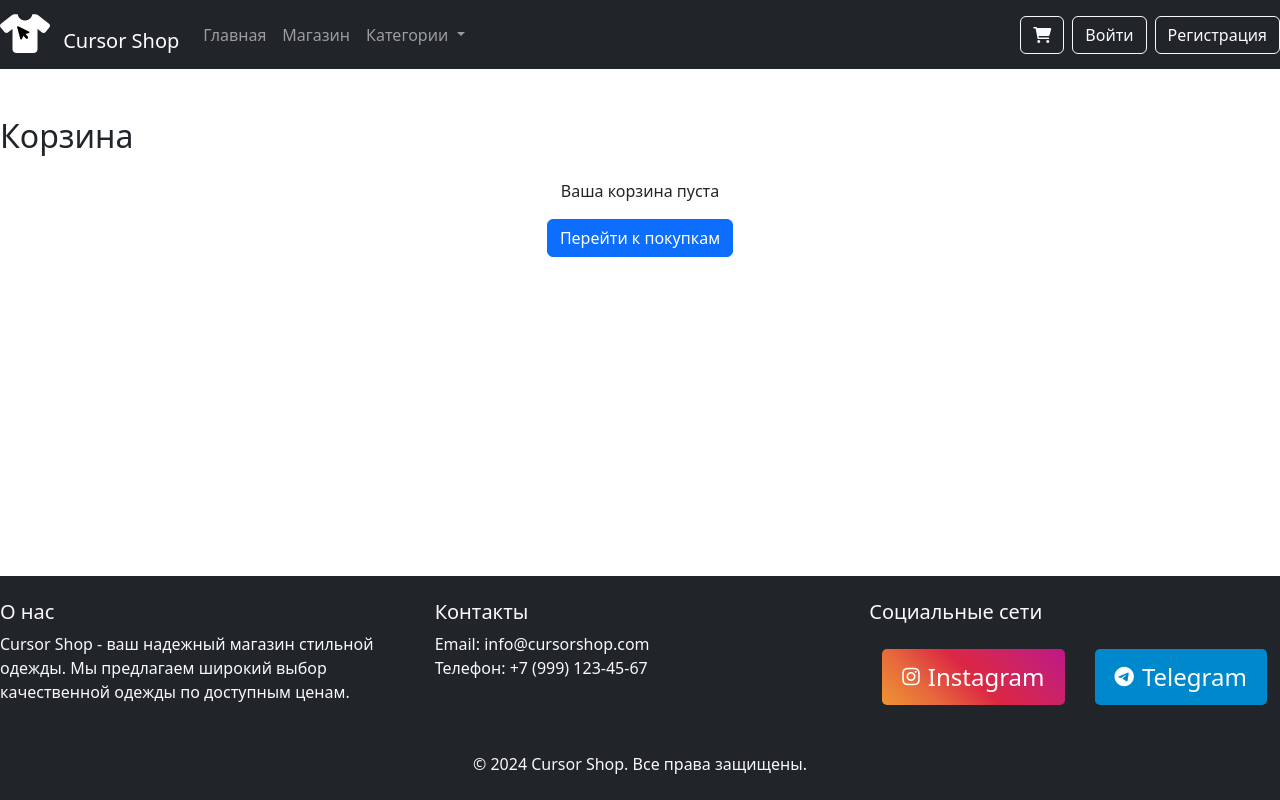
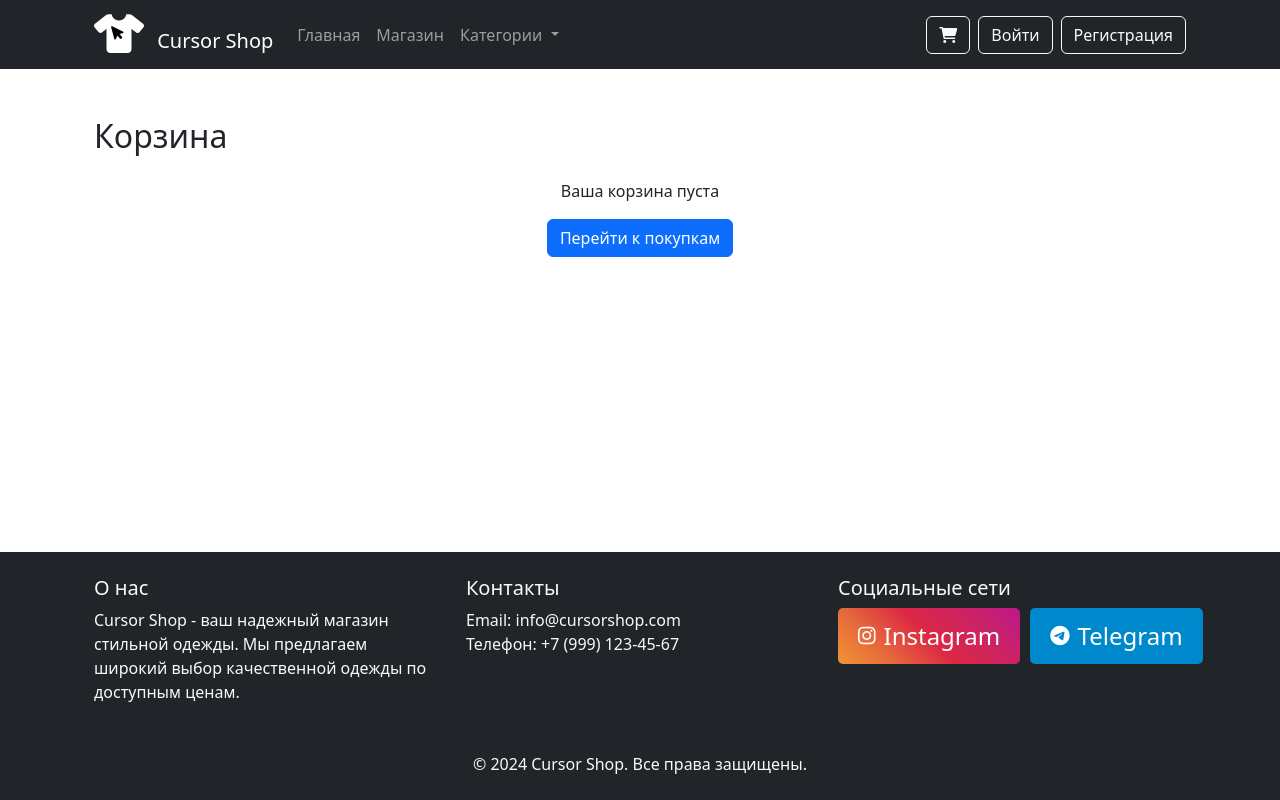
Before and after one commit to ubmember500/cursori5, a Flask app: page /cart in a window 1280 px wide. Run offline with Flask 3, Linux system fonts and the light colour scheme.

Commit message:
Исправлены стили футера и контейнера для всех страниц

```diff
--- a/templates/layout.html
+++ b/templates/layout.html
@@ -13,33 +13,30 @@
             min-height: 100vh;
             margin: 0;
             padding: 0;
-            width: 100%;
         }
 
         body {
             display: flex;
             flex-direction: column;
+            min-height: 100vh;
         }
 
         main {
-            flex: 1;
-            margin: 0;
-            padding: 0;
-            width: 100%;
+            flex: 1 0 auto;
         }
 
         .container {
             width: 100%;
-            max-width: 100%;
-            padding: 0;
-            margin: 0;
+            padding-right: var(--bs-gutter-x, 0.75rem);
+            padding-left: var(--bs-gutter-x, 0.75rem);
+            margin-right: auto;
+            margin-left: auto;
         }
 
         .social-links {
             display: flex;
-            justify-content: center;
-            gap: 20px;
-            margin-top: 20px;
+            justify-content: flex-start;
+            gap: 10px;
         }
 
         .social-links a {
@@ -161,22 +158,21 @@
             box-shadow: 0 5px 15px rgba(0, 136, 204, 0.3);
         }
 
-        /* Стили для футера */
         footer {
-            margin-top: auto;
+            flex-shrink: 0;
+            width: 100%;
         }
 
-        /* Стили для социальных кнопок */
         .social-btn {
             padding: 10px 20px;
             border-radius: 5px;
             font-size: 16px;
             font-weight: 500;
             text-decoration: none;
-            margin: 5px;
             display: inline-flex;
             align-items: center;
             transition: all 0.3s ease;
+            border: none;
         }
 
         .social-btn i {
@@ -197,6 +193,7 @@
         .social-btn:hover {
             transform: translateY(-3px);
             box-shadow: 0 5px 15px rgba(0,0,0,0.3);
+            opacity: 0.9;
         }
     </style>
 </head>
```
